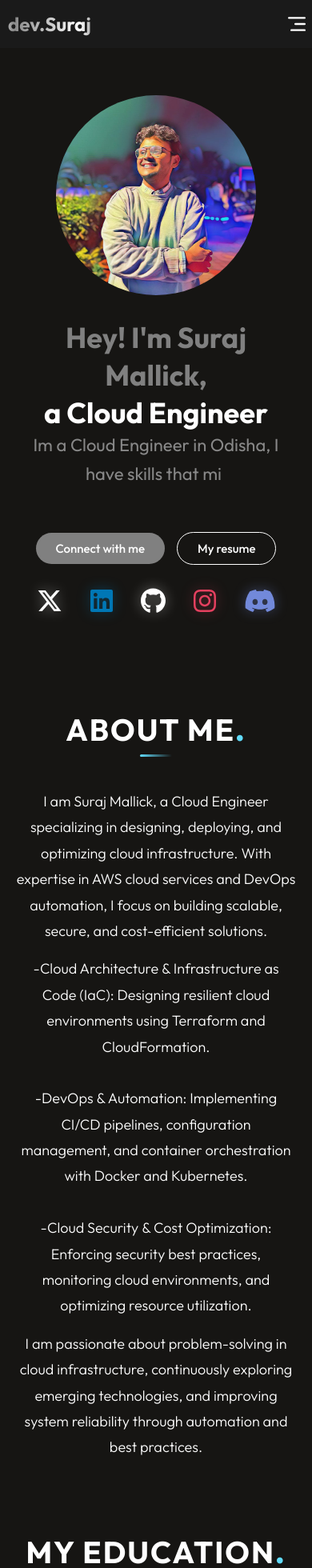
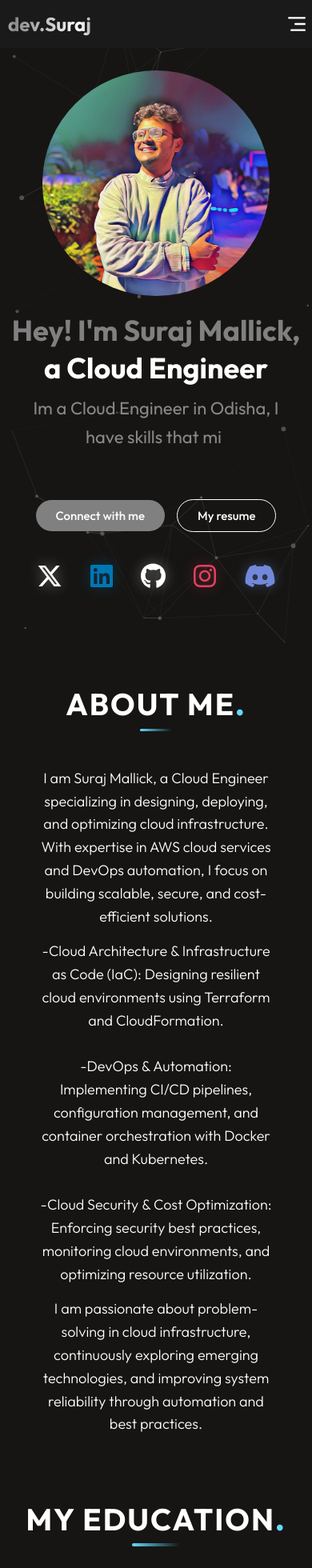
Before and after one commit to yonlysuraj/dev.Suraj, a React (Vite) app: page / in a window 390 px wide. Shown: the top 1960 px of the page at 80% size. Built offline with nearby package versions, Linux system fonts and the light colour scheme; no server answers; grey boxes are pictures that could not be loaded; a web font is replaced by a local one.

Commit message:
Added some background effect and did some minor changes (major commit)

```diff
--- a/index.html
+++ b/index.html
@@ -9,6 +9,8 @@
   <link rel="preconnect" href="https://fonts.googleapis.com">
   <link rel="preconnect" href="https://fonts.gstatic.com" crossorigin>
   <link href="https://fonts.googleapis.com/css2?family=Outfit:wght@100..900&family=Reddit+Mono:wght@200..900&display=swap" rel="stylesheet">
+  <!-- Add particles.js library -->
+  <script src="https://cdn.jsdelivr.net/particles.js/2.0.0/particles.min.js"></script>
 </head>
 
 <body>
--- a/src/components/About/About.css
+++ b/src/components/About/About.css
@@ -3,20 +3,23 @@
     flex-direction: column;
     align-items: center;
     justify-content: center;
-    gap: 50px;
-    margin: 60px auto; /* Changed to auto for horizontal centering */
+    gap: 80px;  /* Increased from 50px */
+    margin: 100px auto; /* Increased from 60px */
     max-width: 1200px; /* Added max-width to match Services */
     padding: 0 40px; /* Added padding instead of large margins */
-    margin-bottom: 15%;
+    margin-bottom: 0%;
+    position: relative;
+    z-index: 2;  /* Keep about section above particles */
 }
 
 .about-title {
     position: relative;
-    margin-bottom: 40px;
+    margin-bottom: -20px;
+    z-index: 2;  /* Keep title above particles */
 }
 
 .about-title h1 {
-    font-size: 48px;
+    font-size: 56px; /* Increased from 48px */
     font-weight: 700;
     color: #fff;
     text-transform: uppercase;
@@ -47,12 +50,13 @@
 }
 
 .about-left {
-    flex: 0 0 400px;
+    flex: 0 0 500px; /* Increased from 400px */
     position: relative;
+    z-index: 2;  /* Keep image container above particles */
 }
 
 .about-left img {
-    width: 78%;
+    width: 85%; /* Increased from 78% */
     height: auto;
     border-radius: 20px;
     box-shadow: 0 10px 30px rgba(0, 0, 0, 0.2);
@@ -66,7 +70,7 @@
     position: absolute;
     top: 15px;
     left: 15px;
-    width: 78%;
+    width: 85%; /* Increased from 78% */
     height: 100%;
     background: rgba(97, 219, 251, 0.05);
     border-radius: 20px;
@@ -75,13 +79,17 @@
 
 .about-sections {
     display: flex;
-    gap: 60px; /* Reduced from 80px */
+    gap: 80px; /* Increased from 60px */
+    position: relative;
+    z-index: 2;  /* Keep content above particles */
 }
 
 .about-right {
     display: flex;
     flex-direction: column;
     gap: 60px; /* Reduced from 80px */
+    position: relative;
+    z-index: 2;  /* Keep right section above particles */
 }
 
 .about-para {
@@ -90,7 +98,7 @@
     flex-direction: column;
     font-weight: 300;
     gap: 15px; /* Reduced from 20px */
-    font-size: 20px; /* Reduced from 24px */
+    font-size: 22px; /* Increased from 20px */
 }
 
 .about-skills {
@@ -107,8 +115,8 @@
 }
 
 .about-skill p {
-    min-width: 120px; /* Reduced from 150px */
-    font-size: 20px; /* Reduced from 24px */
+    min-width: 150px; /* Increased from 120px */
+    font-size: 22px; /* Increased from 20px */
     font-weight: 500;
 }
 
@@ -116,7 +124,7 @@
     outline: none;
     border: none;
     width: 50%;
-    height: 6px; /* Reduced from 8px */
+    height: 8px; /* Increased from 6px */
     border-radius: 50px;
     background: white;
 }
@@ -126,6 +134,8 @@
     width: 100%;
     justify-content: space-around;
     margin-bottom: 80px;
+    position: relative;
+    z-index: 2;  /* Keep achievements above particles */
 }
 
 .achievement {
@@ -137,38 +147,41 @@
 }
 
 .achievement h1 {
-    font-size: 48px; /* Reduced from 60px */
+    font-size: 56px; /* Increased from 48px */
     font-weight: 700;
     color: grey;
 }
 
 .achievement p {
-    font-size: 18px; /* Reduced from 22px */
+    font-size: 20px; /* Increased from 18px */
     font-weight: 500;
 }
 
 .about-skill:hover {
     transform: scale(1.05);
     transition: 0.3s;
+    z-index: 3;  /* Raise z-index on hover for better visibility */
 }
 
 .achievement:hover {
     transform: scale(1.12);
     transition: o.5s;
+    z-index: 3;  /* Raise z-index on hover for better visibility */
 }
 
 @media (max-width: 768px) {
     .about {
-        gap: 30px;  /* Increased from 20px */
-        margin: 40px auto;
-        padding: 0 20px;
-        align-items: center;  /* Changed from start to center */
+        gap: 30px;  /* Reduced from 40px */
+        margin: 60px auto;  /* Reduced from 100px */
+        padding: 20px;
+        align-items: center;
         text-align: center;
-        margin-top: -5%;
+        min-height: auto;  /* Removed fixed height */
+        position: relative;
     }
 
     .about-title {
-        margin-bottom: 20px;  /* Slightly increased from 20px */
+        margin-bottom: 15px;  /* Reduced from 20px */
         width: 100%;
     }
 
@@ -183,19 +196,37 @@
 
     .about-sections {
         flex-direction: column;
+        align-items: center;
+        gap: 30px;  /* Reduced from 40px */
+        width: 100%;
+        margin-top: 10px;  /* Reduced from 20px */
     }
 
     .about-left {
         display: none;
     }
 
+    .about-right {
+        display: flex;
+        flex-direction: column;
+        align-items: center;
+        justify-content: center;
+        gap: 30px;  /* Reduced from 50px */
+        width: 90%;
+        margin: 0 auto;
+    }
+
     .about-para {
-        margin-top: 0;
         font-size: 18px;
-        line-height: 1.8;
-        gap: 15px;  /* Increased from 12px */
-        text-align: center;  /* Ensure text is centered */
-        margin-bottom: 50px;
+        line-height: 1.6;
+        margin: 0;
+        padding: 0 10px;
+    }
+
+    .about-skills {
+        width: 100%;
+        gap: 20px;  /* Reduced from 30px */
+        margin: 0 auto;
     }
 
     .about-skill {
@@ -212,7 +243,11 @@
     }
 
     .about-achievements {
-        justify-content: space-between;
+        width: 100%;
+        padding: 20px 0;  /* Reduced from 30px */
+        gap: 20px;  /* Reduced from 25px */
+        margin: 10px 0;  /* Reduced from 20px */
+        justify-content: space-around;
     }
 
     .about-achievements h1 {
--- a/src/components/Footer/Footer.css
+++ b/src/components/Footer/Footer.css
@@ -7,6 +7,8 @@
     gap: 40px;
     background: #1a1a1a;
     border-top: 1px solid rgba(255, 255, 255, 0.05);
+    position: relative;
+    z-index: 2;  /* Add this to keep footer above particles */
 }
 
 .footer-content {
--- a/src/components/Hero/Hero.css
+++ b/src/components/Hero/Hero.css
@@ -4,19 +4,33 @@
     align-items: center;
     justify-content: space-evenly;
     padding: 0px 100px; /* Changed from 200px */
-    min-height: calc(100vh - 60px); /* Account for navbar height */
+    min-height: 100vh; /* Changed from calc(100vh - 20px) to use full viewport height */
+    height: 100vh; /* Added to ensure consistent full height */
     box-sizing: border-box;
     overflow: hidden;
+    position: relative;
+    margin-bottom: -5%;
+    margin-right: -100px;
+    z-index: 1;  /* Add z-index to keep hero content above particles */
+}
+
+#particles-js {
+    position: fixed;  /* Changed from absolute to fixed */
+    top: 0;
+    left: 0;
+    width: 100vw;  /* Changed from 100% to 100vw */
+    height: 100vh;  /* Changed from 100% to 100vh */
+    z-index: 0;  /* Changed from 1 to 0 to stay behind navbar */
 }
 
 .hero img {
-    width: 500px; /* Changed from 600px */
-    height: 500px; /* Changed from 600px */
+    width: 38%; /* Increased from 500px */
     border-radius: 50%;
     object-fit: cover;
-    margin-top: -5%;
+    margin-top: -8%;
     margin-bottom: 0;
-    margin-right: 0;
+    position: relative;
+    z-index: 2;
 }
 
 .hero-content {
@@ -24,13 +38,16 @@
     display: flex;
     flex-direction: column;
     gap: 30px; /* Increased from 20px */
-    max-width: 700px; /* Increased from 600px */
+    max-width: 800px; /* Increased from 700px */
+    margin-top: -5%;
     text-align: center;
     padding: 0 30px; /* Increased padding */
+    position: relative;
+    z-index: 2;
 }
 
 .hero h1 {
-    font-size: 56px; /* Increased from 48px */
+    font-size: 64px; /* Increased from 56px */
     line-height: 1.2;
     margin: 0;
 }
@@ -45,7 +62,7 @@
 .hero p {
     width: 100%;
     text-align: center;
-    font-size: 20px; /* Increased from 18px */
+    font-size: 24px; /* Increased from 20px */
     line-height: 1.7;
     min-height: calc(1.7em * 2); /* Default: 2 lines tall in web view */
     margin-bottom: 30px; /* Increased from 20px */
@@ -58,14 +75,14 @@
     align-items: center;
     justify-content: center;
     gap: 35px; /* Increased from 25px */
-    font-size: 22px; /* Increased from 20px */
+    font-size: 24px; /* Increased from 22px */
     font-weight: 500;
     margin-top: 30px; /* Increased from 20px */
     margin-top: -5%;
 }
 
 .hero-connect {
-    padding: 28px 50px; /* Increased padding */
+    padding: 32px 60px; /* Increased from 28px 50px */
     border-radius: 50px;
     background: grey;
     cursor: pointer;
@@ -78,7 +95,7 @@
 }
 
 .hero-resume {
-    padding: 28px 80px; /* Increased padding */
+    padding: 32px 90px; /* Increased from 28px 80px */
     border-radius: 50px;
     border: 2px solid #fff;
     cursor: pointer;
@@ -110,7 +127,7 @@
 
 .hero-social a {
     color: #666;
-    font-size: 40px; /* Increased from 35px */
+    font-size: 45px; /* Increased from 40px */
     transition: all 0.3s ease;
     position: relative;
 }
@@ -163,16 +180,18 @@
 @media(max-width: 768px) {
     .hero {
         flex-direction: column;
-        padding: 10% 20px 0;
-        gap: 0;
-        min-height: auto;
-        height: auto; /* Changed from 100vh to auto */
+        padding: 10% 0 0;  /* Changed from 10% 20px 0 - removed horizontal padding */
+        min-height: 100vh; /* Changed from auto to full viewport height */
+        height: 100vh; /* Changed from auto to full viewport height */
+        margin-bottom: -30%;
+        margin-right: 0;   /* Reset right margin */
+        margin-top: -8%;
     }
 
     .hero img {
-        width: 250px;
-        height: 250px;
-        margin: 0 0 30px 0;
+        width: 73%;
+        margin-top:-10px;
+        margin: 0 0 20px 0;
     }
 
     .hero h1 {
@@ -183,22 +202,30 @@
 
     .hero p {
         text-align: center;
-        font-size: 18px;
-        line-height: 1.6;
-        min-height: calc(1.6em * 3);
-        margin-bottom: 20px;
+        font-size: 16px; /* Reduced from 18px for better readability */
+        line-height: 1.5; /* Reduced from 1.6 for tighter spacing */
+        min-height: calc(1.6em * 3); /* Remove fixed height constraint */
+        margin: 0 0 25px 0; /* Adjusted margins */
+        padding: 0 10px; /* Added padding for better edge spacing */
+        max-width: 90%; /* Limit width on mobile */
+        margin-left: auto;
+        margin-right: auto;
+        color: #888;
         transition: transform 0.5s ease-in-out;
     }
 
     .hero-content {
-        gap: 0;
-        padding: 0;
+        gap: 10px; /* Reduced from 0 to add some spacing */
+        padding: 0;        /* Reset padding */
         min-height: auto;
+        width: 100%;
+        box-sizing: border-box;
+        margin: 0 auto;    /* Center content */
     }
 
     .hero-action {
         gap: 15px;
-        margin-top: 0;
+        margin-top: -10px;
         flex-direction: row;
         justify-content: center;
         width: auto;
@@ -310,3 +337,8 @@
         transform: none;
     }
 }
+
+.nav {
+    position: relative;
+    z-index: 1;  /* Add this to keep navbar above particles */
+}
--- a/src/components/Hero/Hero.jsx
+++ b/src/components/Hero/Hero.jsx
@@ -1,4 +1,4 @@
-import React from 'react'
+import React, { useEffect } from 'react'
 import './Hero.css'
 import pfp from '../../assets/pfp.jpg'
 import AnchorLink from 'react-anchor-link-smooth-scroll'
@@ -8,8 +8,70 @@ import { faGithub, faLinkedin, faInstagram, faDiscord, faXTwitter } from '@forta
 import Resume from '../../assets/SurajMallickResume.pdf'
 
 const Hero = () => {
+  useEffect(() => {
+    if (window.particlesJS) {
+      window.particlesJS('particles-js', {
+        particles: {
+          number: {
+            value: 80,
+            density: {
+              enable: true,
+              value_area: 800
+            }
+          },
+          color: {
+            value: '#888888'
+          },
+          shape: {
+            type: 'circle'
+          },
+          opacity: {
+            value: 0.5,
+            random: false
+          },
+          size: {
+            value: 3,
+            random: true
+          },
+          line_linked: {
+            enable: true,
+            distance: 150,
+            color: '#888888',
+            opacity: 0.4,
+            width: 1
+          },
+          move: {
+            enable: true,
+            speed: 3,
+            direction: 'none',
+            random: false,
+            straight: false,
+            out_mode: 'out',
+            bounce: false
+          }
+        },
+        interactivity: {
+          detect_on: 'canvas',
+          events: {
+            onhover: {
+              enable: true,
+              mode: 'repulse'
+            },
+            onclick: {
+              enable: true,
+              mode: 'push'
+            },
+            resize: true
+          }
+        },
+        retina_detect: true
+      });
+    }
+  }, []);
+
   return (
     <div id='home' className='hero'>
+      <div id="particles-js"></div>
       <img src={pfp} alt="" />
       <div className="hero-content">
         <h1>
```
Also changed, not shown: src/components/Contact/Contact.css (+10 -1 lines), src/components/Education/Education.css (+6 -1 lines), src/components/MyWork/MyWork.css (+17 -0 lines), src/components/NavBar/NavBar.css (+8 -0 lines), src/components/Services/Services.css (+15 -0 lines).
